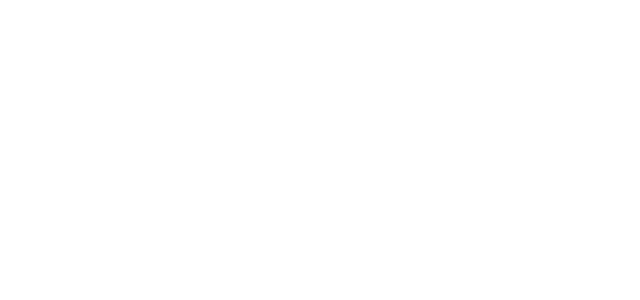
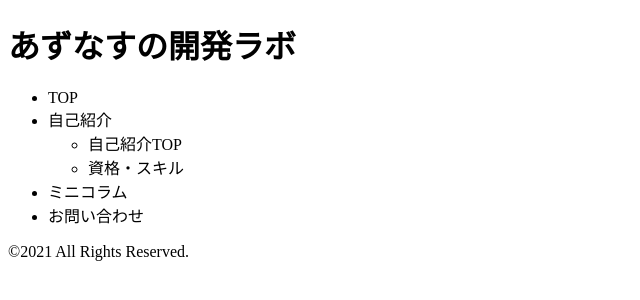
Before and after one commit to azufb/RenewPortfolioSite, a plain HTML site: page index.html in a window 1280 px wide. Shown: the whole page, without its empty margins (0-640 px from the left). Drawn offline with Linux system fonts and the light colour scheme.

Commit message:
#1ベースの作成

```diff
--- a/index.html
+++ b/index.html
@@ -1 +1,27 @@
 <!--TOPページ-->
+<!DOCTYPE html>
+<html>
+    <head>
+        <meta charset="utf-8">
+        <title>あずなすの開発ラボ</title>
+    </head>
+    <body>
+        <h1>あずなすの開発ラボ</h1>
+        <nav>
+            <ul>
+                <li>TOP</li>
+                <li>自己紹介
+                    <ul>
+                        <li>自己紹介TOP</li>
+                        <li>資格・スキル</li>
+                    </ul>
+                </li>
+                <li>ミニコラム</li>
+                <li>お問い合わせ</li>
+            </ul>
+        </nav>
+        <footer>
+            &copy;2021 All Rights Reserved.
+        </footer>
+    </body>
+</html>
```
